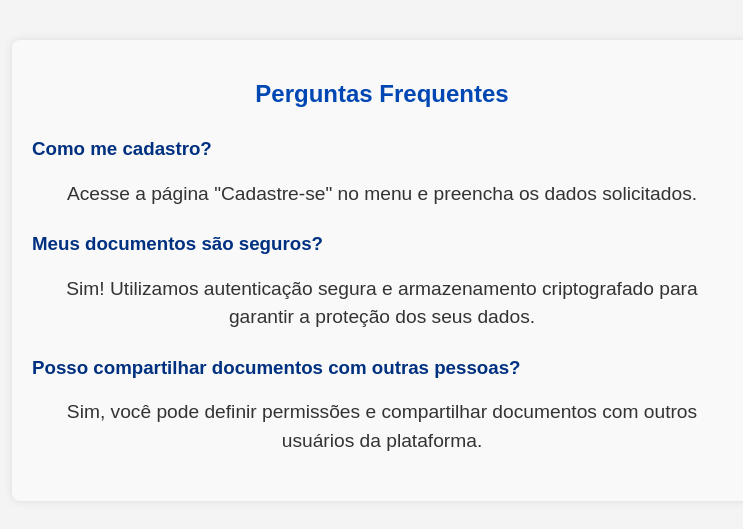
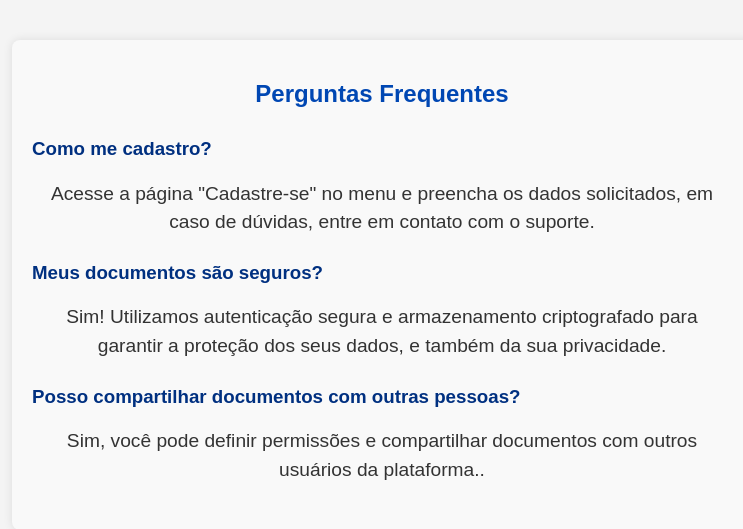
Before and after one commit to mateusfln/ad1-pgr-backend, a Django app: page /perguntasfrequentes in a window 1280 px wide. Shown: the part 150-679 px from the top of the page, without its empty margins (258-1001 px from the left). Run offline with Django 5.2, Linux system fonts and the light colour scheme.

Commit message:
manuntenção e correção dos textos

```diff
--- a/doc_it/home/templates/perguntasfrequentes.html
+++ b/doc_it/home/templates/perguntasfrequentes.html
@@ -43,17 +43,17 @@
 
     <div class="faq-item">
         <h3>Como me cadastro?</h3>
-        <p>Acesse a página "Cadastre-se" no menu e preencha os dados solicitados.</p>
+        <p>Acesse a página "Cadastre-se" no menu e preencha os dados solicitados, em caso de dúvidas, entre em contato com o suporte.</p>
     </div>
 
     <div class="faq-item">
         <h3>Meus documentos são seguros?</h3>
-        <p>Sim! Utilizamos autenticação segura e armazenamento criptografado para garantir a proteção dos seus dados.</p>
+        <p>Sim! Utilizamos autenticação segura e armazenamento criptografado para garantir a proteção dos seus dados, e também da sua privacidade.</p>
     </div>
 
     <div class="faq-item">
         <h3>Posso compartilhar documentos com outras pessoas?</h3>
-        <p>Sim, você pode definir permissões e compartilhar documentos com outros usuários da plataforma.</p>
+        <p>Sim, você pode definir permissões e compartilhar documentos com outros usuários da plataforma..</p>
     </div>
 </section>
 {% endblock %}
```
